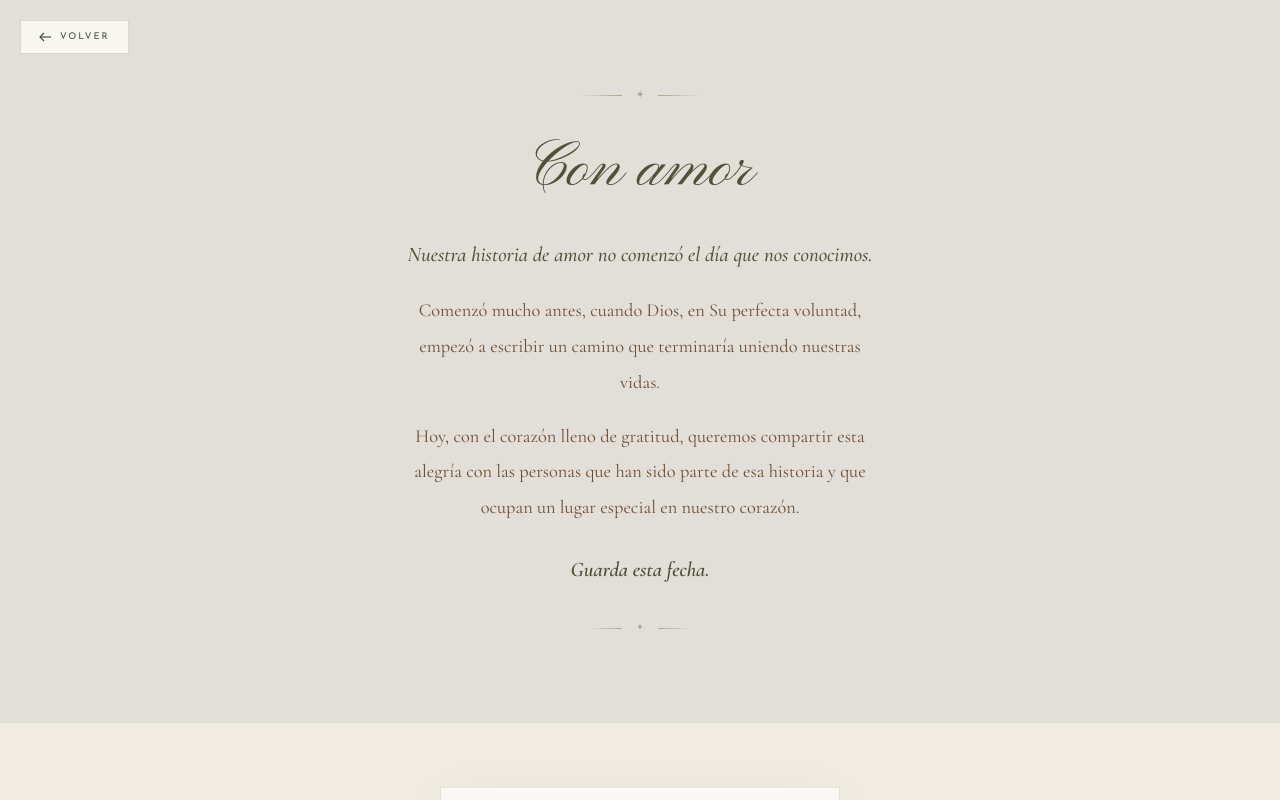
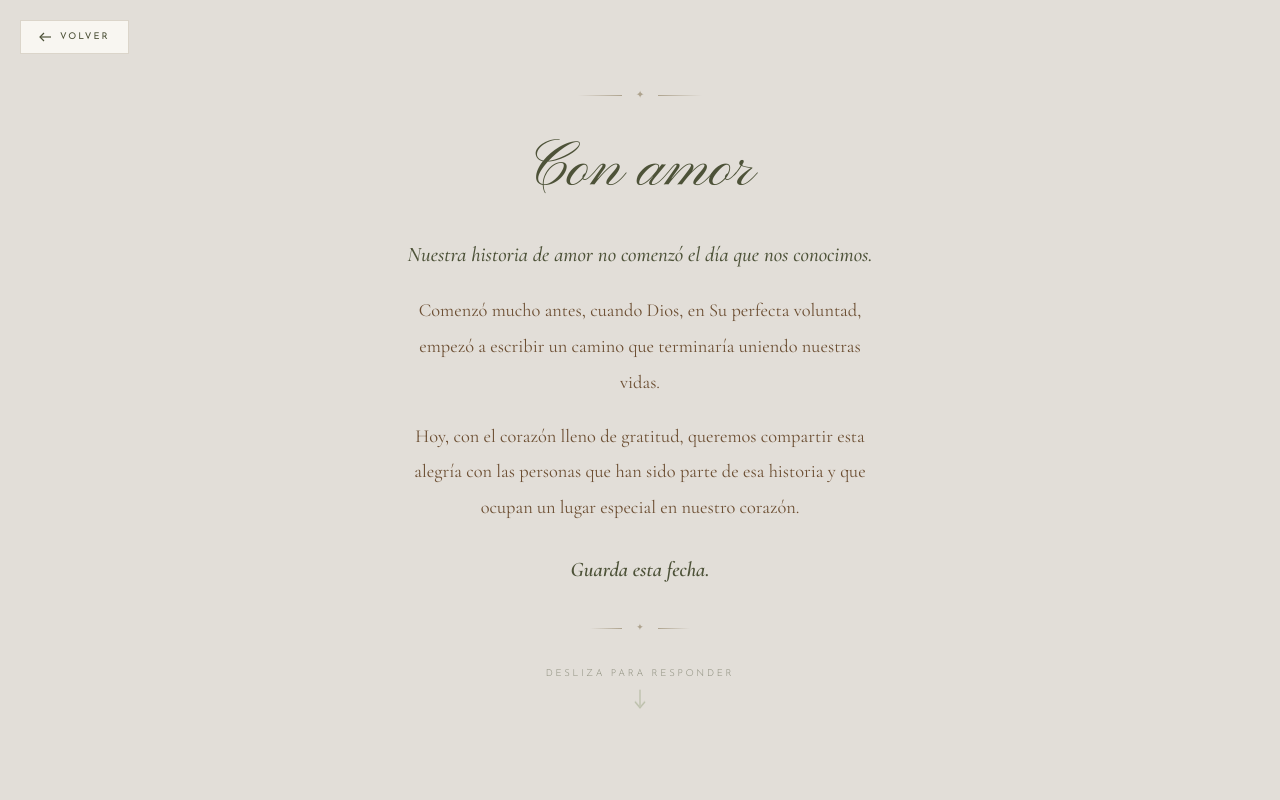
Before and after one commit to naimvelez68-collab/naimvelez68-collab, a Next.js app: page / in a window 1280 px wide. Both pictures are taken after a click on the button "ABRIR NUESTRA FECHA". Shown: the top 800 px of the page. Built offline with nearby package versions, Linux system fonts and the light colour scheme.

Commit message:
Agregar indicador desliza para responder en seccion Con amor

```diff
--- a/app/page.tsx
+++ b/app/page.tsx
@@ -312,6 +312,17 @@ function ConAmorSection() {
         <span style={{ color: 'var(--grullo)', fontSize: '0.55rem' }}>✦</span>
         <div style={{ width: '32px', height: '1px', background: 'linear-gradient(to left, transparent, var(--grullo))' }} />
       </div>
+
+      {/* Indicador de scroll */}
+      <div style={{ display: 'flex', flexDirection: 'column', alignItems: 'center', gap: '8px', marginTop: '32px', opacity: 0.6 }}>
+        <p style={{ fontFamily: 'Josefin Sans, sans-serif', fontWeight: 300, fontSize: '0.6rem', letterSpacing: '0.28em', textTransform: 'uppercase', color: 'var(--rifle)' }}>
+          Desliza para responder
+        </p>
+        <svg className="animate-scroll-pulse" width="18" height="24" viewBox="0 0 18 24" fill="none">
+          <line x1="9" y1="0" x2="9" y2="16" stroke="var(--thyme)" strokeWidth="1.2"/>
+          <polyline points="4,12 9,18 14,12" fill="none" stroke="var(--thyme)" strokeWidth="1.2"/>
+        </svg>
+      </div>
     </section>
   )
 }
```
